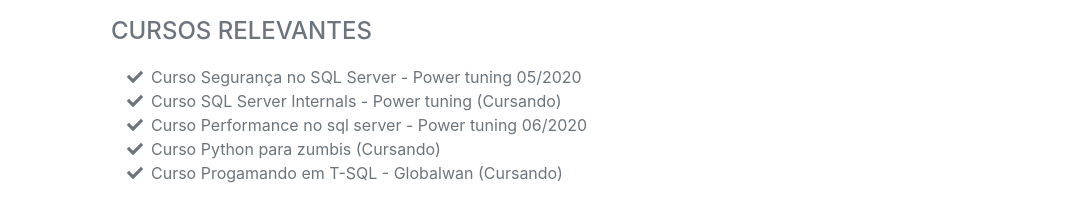
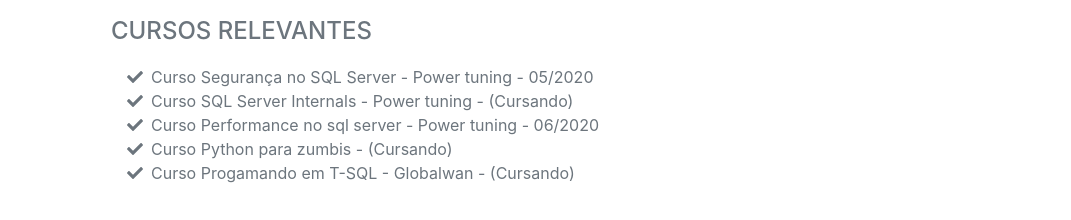
Before and after one commit to Dnbritto/dnbritto.github.io, a plain HTML site: page index.html in a window 1280 px wide. Shown: the part 2040-2260 px from the top of the page, without its empty margins (209-1280 px from the left). Drawn offline with nearby package versions, Linux system fonts and the light colour scheme; a web font is replaced by a local one.

Commit message:
corrigindo habilidades

```diff
--- a/index.html
+++ b/index.html
@@ -102,23 +102,23 @@
                     <ul class="fa-ul mb-0">
                         <li>
                             <span class="fa-li"><i class="fas fa-check"></i></span>
-                           Curso Segurança no SQL Server - Power tuning 05/2020
+                           Curso Segurança no SQL Server - Power tuning - 05/2020
                         </li>
                         <li>
                             <span class="fa-li"><i class="fas fa-check"></i></span>
-                           Curso  SQL Server Internals - Power tuning (Cursando)
+                           Curso  SQL Server Internals - Power tuning - (Cursando)
                         </li>
                         <li>
                             <span class="fa-li"><i class="fas fa-check"></i></span>
-                            Curso Performance no sql server - Power tuning 06/2020
+                            Curso Performance no sql server - Power tuning - 06/2020
                         </li>
                         <li>
                             <span class="fa-li"><i class="fas fa-check"></i></span>
-                            Curso Python para zumbis (Cursando)
+                            Curso Python para zumbis - (Cursando)
                             </li>
                             <li>
                                 <span class="fa-li"><i class="fas fa-check"></i></span>
-                                Curso Progamando em T-SQL - Globalwan (Cursando)
+                                Curso Progamando em T-SQL - Globalwan - (Cursando)
                                 </li>
 
                             <!-- <span class="fa-li"><i class="fas fa-check"></i></span>
```
